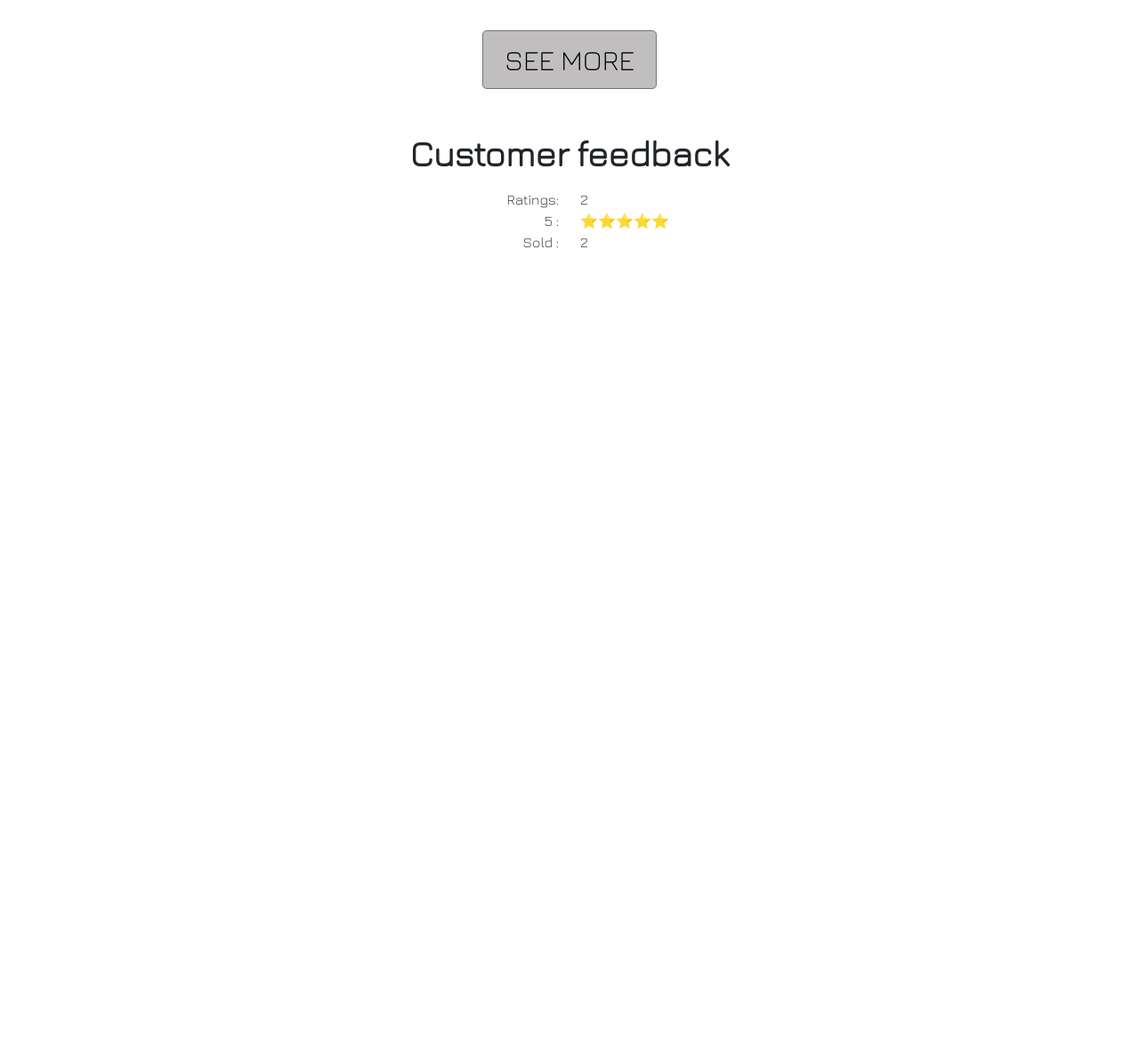
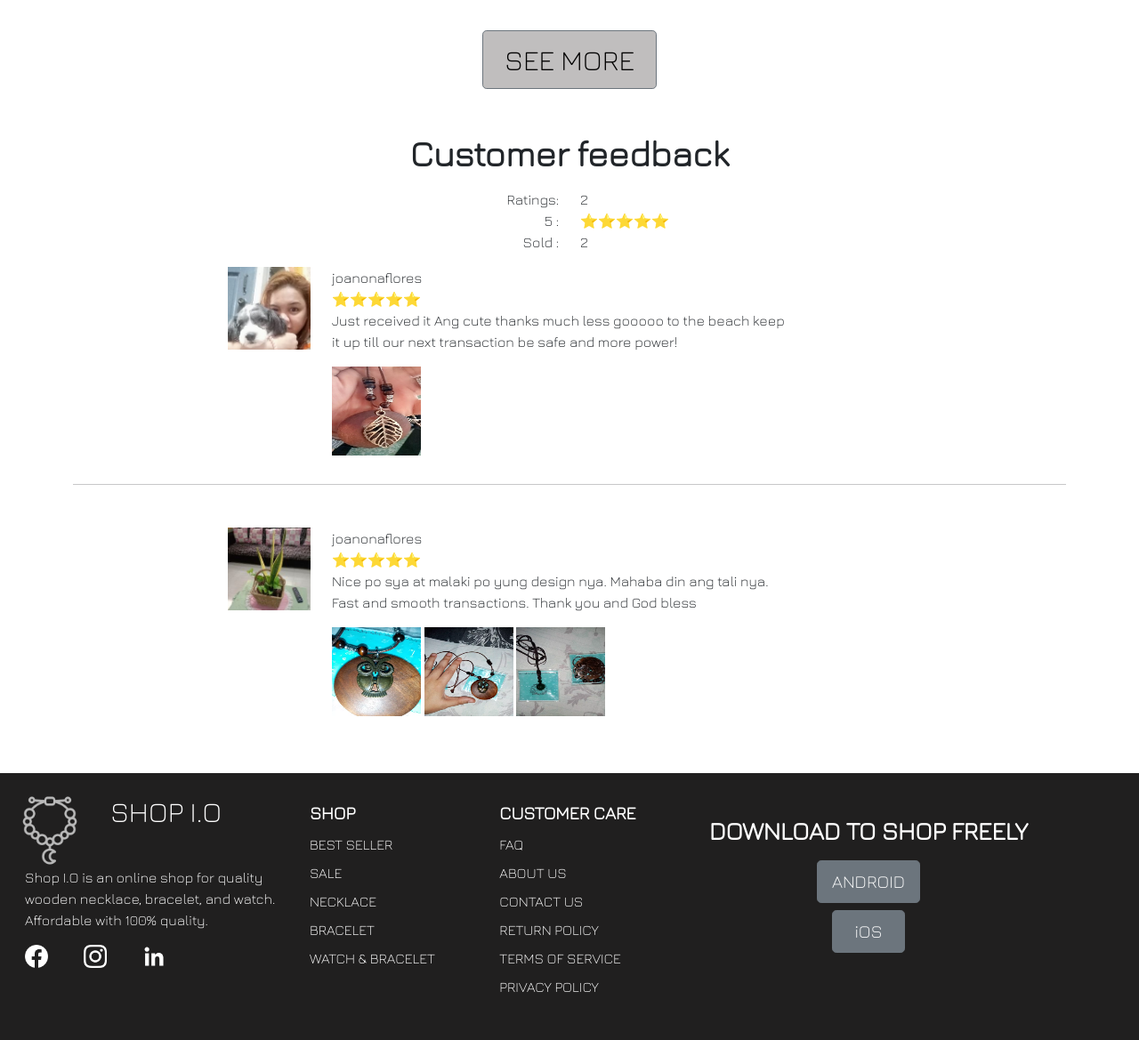
Before and after one commit to Pquiachon/MP1, a plain HTML site: page index.html in a window 1280 px wide. Shown: the part 1229-2398 px from the top of the page at 89% size. Before the commit the page ends 1529 px from the top, so only its background shows below. Drawn offline with nearby package versions, Linux system fonts and the light colour scheme.

Commit message:
updating the frontend

```diff
--- a/index.html
+++ b/index.html
@@ -17,13 +17,18 @@
       href="https://fonts.googleapis.com/css2?family=Jura:wght@300&display=swap"
       rel="stylesheet"
     />
+    <link
+      rel="shortcut icon"
+      href="../MP1/Proposal_1/img/FAVICON.png"
+      type="image/png"
+    />
 
     <link rel="stylesheet" href="stylesheets.css" />
 
     <title>Document</title>
   </head>
   <body>
-    <nav class="heading">
+    <nav class="heading w-100">
       <div class="container-fluid">
         <div class="col-12 col-lg-12 py-2 px-2">
           <div class="row">
@@ -87,15 +92,19 @@
 
     <!--Options-->
 
-    <div class="container-fluid">
+    <div class="container-fluid body">
       <div class="col-12 col-lg-12 mt-4">
         <div class="row">
           <div class="d-flex justify-content-center align-items-center">
-            <div class="me-5">BEST SELLERS</div>
-            <div class="me-5">SALE</div>
-            <div class="me-5">NECKLACE</div>
-            <div class="me-5">BRACELET</div>
-            <div>WATCH & BRACELET</div>
+            <div class="me-5 fs-4">
+              <a href="#" class="menu">BEST SELLERS</a>
+            </div>
+            <div class="me-5 fs-4"><a href="#" class="menu">SALE</a></div>
+            <div class="me-5 fs-4"><a href="#" class="menu">NECKLACE</a></div>
+            <div class="me-5 fs-4"><a href="#" class="menu">BRACELET</a></div>
+            <div class="fs-4">
+              <a href="#" class="menu">WATCH & BRACELET</a>
+            </div>
           </div>
         </div>
       </div>
@@ -194,5 +203,152 @@
         </div>
       </div>
     </div>
+
+    <!--1st Feedback-->
+
+    <div class="container">
+      <div class="col-lg-12">
+        <div class="row">
+          <div class="d-flex justify-content-center align-items-start">
+            <div class="offset-2 col-lg-1">
+              <img
+                src="../MP1/Proposal_1/feedbacks/feedback1.jfif"
+                class="img-fluid"
+              />
+            </div>
+            <div class="col-lg-9 ms-4">
+              <p>
+                joanonaflores<br />
+                ⭐⭐⭐⭐⭐ <br />Just received it Ang cute thanks much less
+                gooooo to the beach keep<br />it up till our next transaction be
+                safe and more power!
+              </p>
+              <p>
+                <img
+                  src="../MP1/Proposal_1/feedbacks/1_1.webp"
+                  id="feedback_1"
+                />
+              </p>
+            </div>
+          </div>
+        </div>
+        <div class="mb-5"><hr /></div>
+      </div>
+
+      <!--2nd Feedback-->
+
+      <div class="row">
+        <div class="d-flex justify-content-center align-items-start">
+          <div class="offset-2 col-lg-1">
+            <img
+              src="../MP1/Proposal_1/feedbacks/feedback2.jfif"
+              class="img-fluid"
+            />
+          </div>
+          <div class="col-lg-9 ms-4 mb-5">
+            <p>
+              joanonaflores<br />
+              ⭐⭐⭐⭐⭐ <br />Nice po sya at malaki po yung design nya. Mahaba
+              din ang tali nya.<br />Fast and smooth transactions. Thank you and
+              God bless
+            </p>
+            <p>
+              <img src="../MP1/Proposal_1/feedbacks/2_1.webp" id="feedback_1" />
+              <img src="../MP1/Proposal_1/feedbacks/2_3.webp" id="feedback_1" />
+              <img src="../MP1/Proposal_1/feedbacks/2_4.webp" id="feedback_1" />
+            </p>
+          </div>
+        </div>
+      </div>
+    </div>
+
+    <footer class="container-fluid">
+      <div class="col-lg-12">
+        <div class="row">
+          <div class="col-lg-3 ms-3 mt-4">
+            <div class="row">
+              <div class="col-lg-3 footer-head">
+                <img
+                  src="../MP1/Proposal_1/img/favicon_footer.png"
+                  id="favicon-footer"
+                  class="w-100"
+                />
+              </div>
+              <div class="col-lg-7">
+                <h1 class="ms-3 fs-2">SHOP I.O</h1>
+              </div>
+            </div>
+            <div class="row">
+              <p class="d-flex">
+                Shop I.O is an online shop for quality<br />wooden necklace,
+                bracelet, and watch.<br />Affordable with 100% quality.
+              </p>
+            </div>
+            <div class="row">
+              <img
+                src="../MP1/Proposal_1/icons/facebooklogo.png"
+                id="footer-logo"
+                class="me-3"
+              />
+              <img
+                src="../MP1/Proposal_1/icons/instagramlogo.png"
+                id="footer-logo"
+                class="me-3"
+              />
+              <img
+                src="../MP1/Proposal_1/icons/linkedinlogo.png"
+                id="footer-logo"
+              />
+            </div>
+          </div>
+          <div class="col-lg-2 align-items-start shop">
+            <ul class="footer_shop ms-0 mb-5 px-0">
+              <li class="fs-5 mb-2"><strong>SHOP</strong></li>
+              <li class="mb-2">BEST SELLER</li>
+              <li class="mb-2">SALE</li>
+              <li class="mb-2">NECKLACE</li>
+              <li class="mb-2">BRACELET</li>
+              <li>WATCH & BRACELET</li>
+            </ul>
+          </div>
+          <div class="col-lg-2 align-items-start shop">
+            <ul class="footer_shop ms-0 mb-5 px-0">
+              <li class="fs-5 mb-2"><strong>CUSTOMER CARE</strong></li>
+              <li class="mb-2">FAQ</li>
+              <li class="mb-2">ABOUT US</li>
+              <li class="mb-2">CONTACT US</li>
+              <li class="mb-2">RETURN POLICY</li>
+              <li class="mb-2">TERMS OF SERVICE</li>
+              <li>PRIVACY POLICY</li>
+            </ul>
+          </div>
+          <div class="col-lg-4">
+            <div class="row">
+              <div class="text-center">
+                <div class="row">
+                  <h1 class="fs-3 mb-3 mt-5">
+                    <strong>DOWNLOAD TO SHOP FREELY</strong>
+                  </h1>
+                </div>
+              </div>
+            </div>
+            <div class="row">
+              <div class="d-flex justify-content-center align-items-center">
+                <button type="button" class="btn btn-secondary btn-lg">
+                  ANDROID
+                </button>
+              </div>
+            </div>
+            <div class="row mt-2">
+              <div class="d-flex justify-content-center align-items-center">
+                <button type="button" class="btn btn-secondary btn-lg px-4">
+                  iOS
+                </button>
+              </div>
+            </div>
+          </div>
+        </div>
+      </div>
+    </footer>
   </body>
 </html>
--- a/stylesheets.css
+++ b/stylesheets.css
@@ -2,8 +2,24 @@ body {
   font-family: "Jura", sans-serif;
 }
 
+.body {
+  margin-top: 100px;
+}
+
+.menu {
+  text-decoration: none;
+  color: black;
+}
+
+.menu:hover {
+  color: rgb(51, 182, 171);
+  font-size: 2vh;
+}
+
 .heading {
   background-color: rgb(175, 173, 173);
+  position: fixed;
+  top: 0px;
 }
 
 #favicon {
@@ -94,3 +110,30 @@ body {
   width: 100%;
   max-width: 50px;
 }
+
+#feedback_1 {
+  width: 100%;
+  max-height: 100px;
+  max-width: 100px;
+}
+
+footer {
+  background-color: rgb(32, 31, 31);
+  color: white;
+}
+
+#footer-logo {
+  width: 50px;
+}
+
+.footer_shop {
+  list-style-type: none;
+}
+
+.footer-head {
+  padding: 0px;
+}
+
+.shop {
+  margin-top: 30px;
+}
```
Also changed, not shown: Proposal_1/icons/facebooklogo.png (added), Proposal_1/icons/instagramlogo.png (added), Proposal_1/icons/linkedinlogo.png (added), Proposal_1/img/favicon_footer.png (added), 1 other file.
